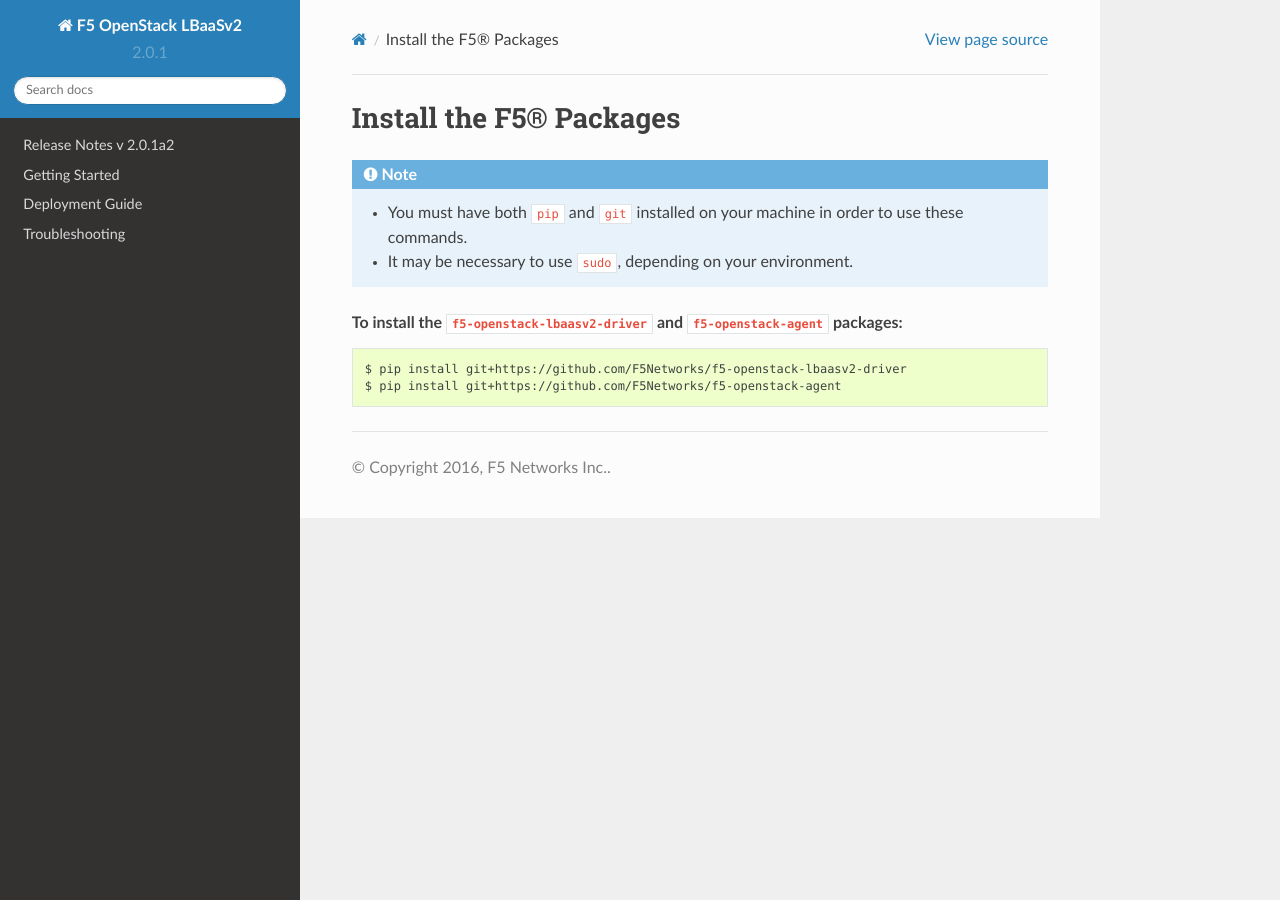
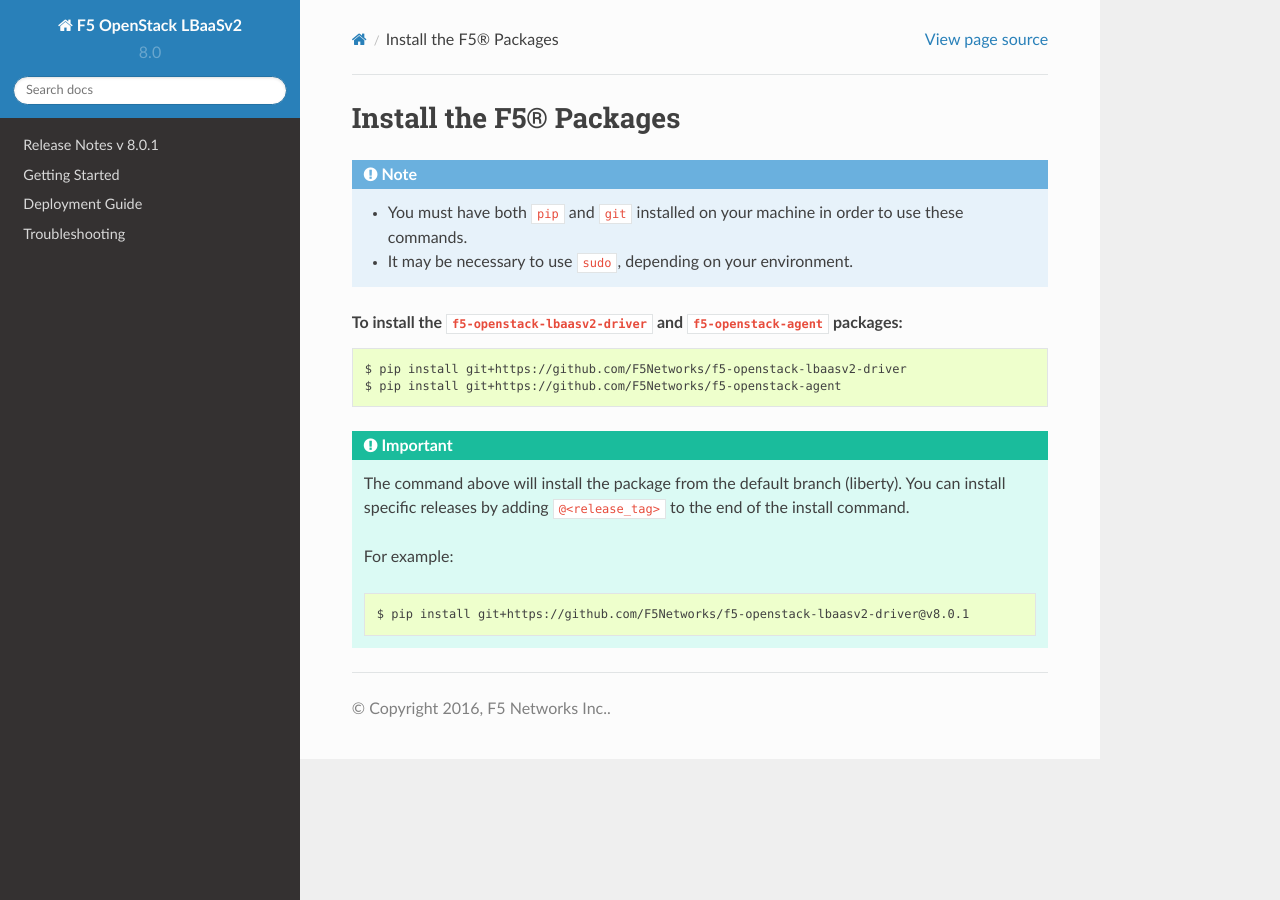
Before and after one commit to jputrino/f5-openstack-lbaasv2, a Sphinx documentation site: the page built from docs/includes/topic_install-f5-lbaasv2-packages.rst, in a window 1280 px wide. Built offline with Sphinx 7.4.7 and the Read the Docs theme 2.0.0, drawn with Linux system fonts in a browser that asks for light colours.

Commit message:
Fixes #38 - add note re version tags to installation instructions; add list of unsupported features to restrictions - update version number; clarify instructions regarding installation
updated wording for F5 service provider driver (removed 'test')

```diff
--- a/docs/conf.py
+++ b/docs/conf.py
@@ -72,9 +72,9 @@
 # built documents.
 #
 # The short X.Y version.
-version = u'2.0.1'
+version = u'8.0'
 # The full version, including alpha/beta/rc tags.
-release = u'2.0.1a2'
+release = u'8.0.1'
 
 # OpenStack release
 openstack_release = "Liberty"
--- a/docs/includes/topic_configure-neutron-lbaasv2.rst
+++ b/docs/includes/topic_configure-neutron-lbaasv2.rst
@@ -5,7 +5,7 @@
 
 1. Edit the Neutron LBaaS config file -- :file:`/etc/neutron/neutron_lbaas.conf`.
 
-    In the ``[service_providers]`` section, add ``F5NetworksTest`` as the lbaasv2 service provider as shown below.
+    In the ``[service_providers]`` section, add ``F5Networks`` as the lbaasv2 service provider as shown below.
 
     .. code-block:: text
         :emphasize-lines: 4
--- a/docs/includes/topic_install-f5-lbaasv2-packages.rst
+++ b/docs/includes/topic_install-f5-lbaasv2-packages.rst
@@ -12,3 +12,13 @@
 
         $ pip install git+https://github.com/F5Networks/f5-openstack-lbaasv2-driver
         $ pip install git+https://github.com/F5Networks/f5-openstack-agent
+
+.. important::
+
+    The command above will install the package from the default branch (liberty). You can install specific releases by adding ``@<release_tag>`` to the end of the install command.
+
+    For example:
+
+    .. code-block:: text
+
+        $ pip install git+https://github.com/F5Networks/f5-openstack-lbaasv2-driver@v8.0.1
```
Also changed, not shown: other parts of docs/includes/topic_configure-neutron-lbaasv2.rst (+1 -1 lines), docs/includes/topic_restrictions.rst (+10 -0 lines).
